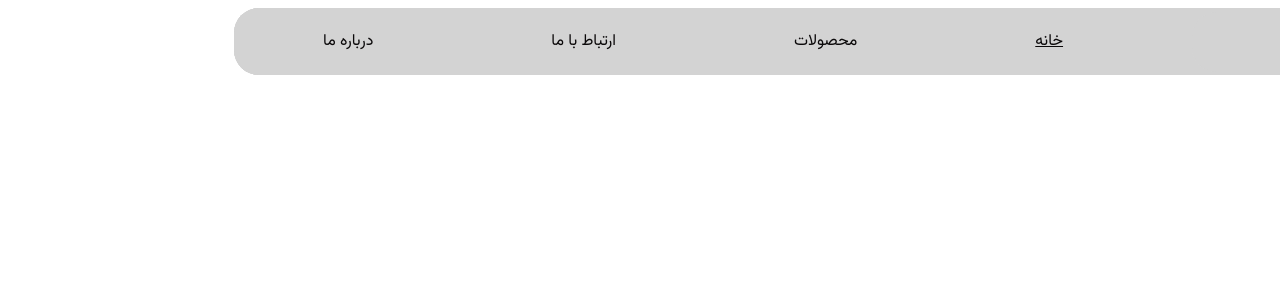
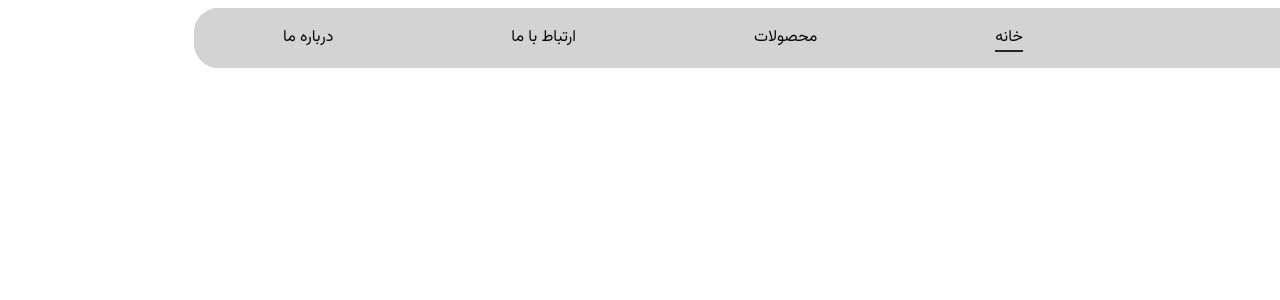
Before and after one commit to Alihaghayegh/OnlineShop-app, a React (Create React App) app in the folder frontend/: page / in a window 1280 px wide. In both pictures the pointer is over the item "خانه". Shown: the top 300 px of the page. Built offline with nearby package versions, Linux system fonts and the light colour scheme.

Commit message:
navbar hover effect added

```diff
--- a/frontend/src/components/navbar/navbar.css
+++ b/frontend/src/components/navbar/navbar.css
@@ -32,9 +32,9 @@ ul {
 
 li {
     display: inline;
-    padding: 5px;
 }
 
 li:hover {
-    text-decoration: underline;
+    color: #0B090A;
+    border-bottom: solid 2px #252525;
 }
```
